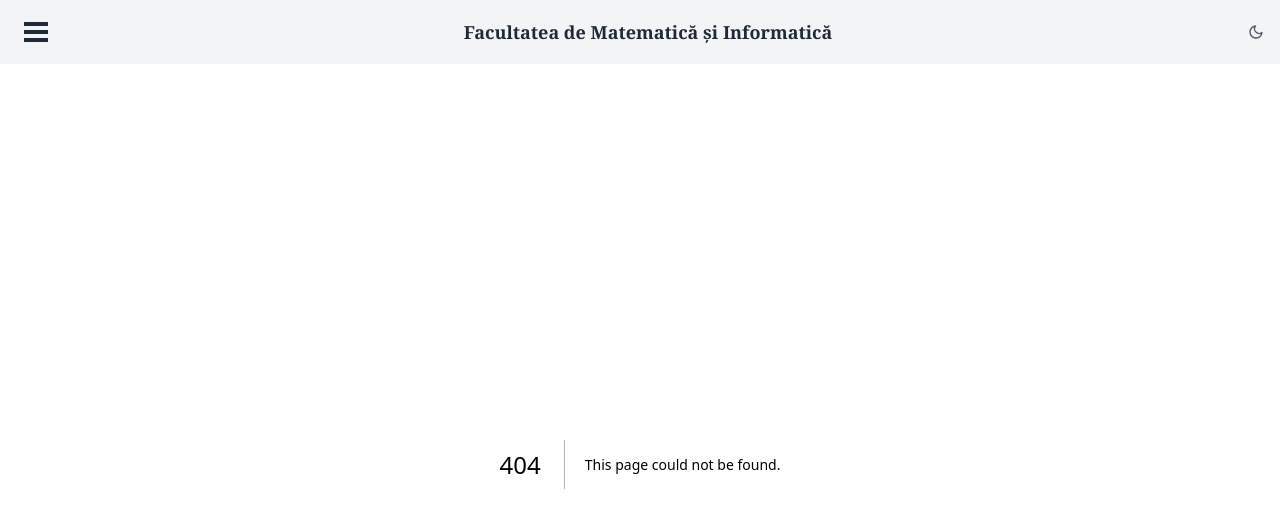
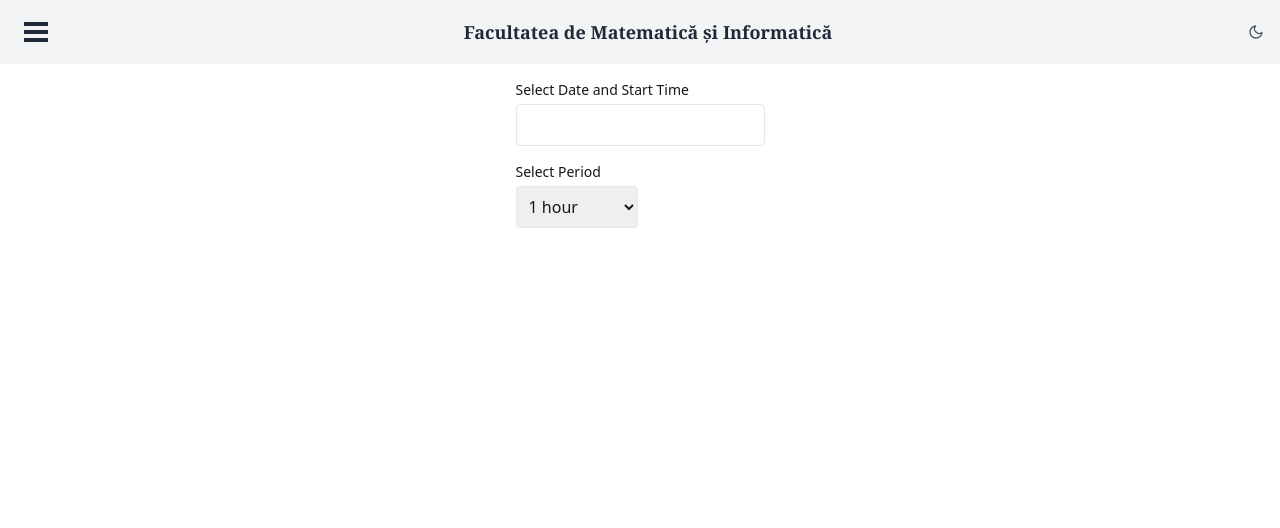
Before and after one commit to Duta-Sebastian/FMISaliReactFrontend, a Next.js app: page /verificare in a window 1280 px wide. Before the commit this address had no page. Shown: the top 528 px of the page. Built offline with nearby package versions, Linux system fonts and the light colour scheme.

Commit message:
Added availability checker + small refactoring.

```diff
--- a/package.json
+++ b/package.json
@@ -18,6 +18,7 @@
     "pdfjs-dist": "4.8.69",
     "rc-slider": "^11.1.8",
     "react": "^19.0.0",
+    "react-datepicker": "^8.0.0",
     "react-dom": "^19.0.0",
     "react-icons": "^5.4.0",
     "react-pdf": "^9.2.1",
--- a/src/app/globals.css
+++ b/src/app/globals.css
@@ -87,3 +87,7 @@ body {
     color: white !important;
   }
 }
+
+.react-datepicker__time-container .react-datepicker__time .react-datepicker__time-box ul.react-datepicker__time-list li.react-datepicker__time-list-item--disabled {
+  display: none;
+}
--- /dev/null
+++ b/src/app/verificare/page.tsx
@@ -0,0 +1,9 @@
+import VerificareSali from "@/components/VerifyRoomSchedule";
+
+export default function verificareSali () {
+    return (
+        <div>
+            <VerificareSali/>
+        </div>
+    )
+}
--- a/src/components/Calendar.tsx
+++ b/src/components/Calendar.tsx
@@ -63,9 +63,6 @@ const CalendarWithRoom: React.FC = () => {
                     plugins={[dayGridPlugin, timeGridPlugin, interactionPlugin]}
                     initialView="timeGridWeek"
                     events={events}
-                    eventDidMount={(arg) => {
-                        console.log("Event Rendered:", arg.event);
-                    }}
                     height="100%"
                     headerToolbar={{
                         left: "prev,next today",
@@ -88,7 +85,8 @@ const CalendarWithRoom: React.FC = () => {
                             {arg.event.title}
                         </div>
                     )}
-                    timeZone="UTC"
+                    timeZone="GMT+2"
+                    locale="RO-ro"
                     eventBackgroundColor="rgb(59, 130, 246)"
                     eventBorderColor="rgb(29, 78, 216)"
                     eventTextColor="white"
--- /dev/null
+++ b/src/components/DateTimeRangePicker.tsx
@@ -0,0 +1,70 @@
+"use client";
+import React, { useState } from 'react';
+import DatePicker from 'react-datepicker';
+import { ro } from 'date-fns/locale';
+import 'react-datepicker/dist/react-datepicker.css';
+import {DateRange} from "@/types/dateRange";
+
+interface DateTimePeriodPickerProps {
+    onChange: (dateRange: DateRange) => void;
+}
+
+const DateTimePeriodPicker: React.FC<DateTimePeriodPickerProps> = ({ onChange }) => {
+    const [startDateTime, setStartDateTime] = useState<Date | null>(null);
+    const [period, setPeriod] = useState(60);
+
+    const handlePeriodChange = (e:React.ChangeEvent<HTMLSelectElement>) => {
+        const selectedPeriod = parseInt(e.target.value, 10);
+        setPeriod(selectedPeriod);
+        if (!startDateTime) return;
+        const endDateTime = new Date((startDateTime as Date).getTime() + period * 60000);
+        onChange({ start: startDateTime, end: endDateTime });
+    };
+
+    const handleDateChange = (date: Date | null) => {
+        setStartDateTime(date);
+        if (!startDateTime) return;
+        const endDateTime = new Date((startDateTime as Date).getTime() + period * 60000);
+        onChange({ start: startDateTime, end: endDateTime });
+    };
+
+    const filterTimes = (time: Date) => {
+        const hours = time.getHours();
+        return hours >= 8 && hours <= 21;
+    }
+
+    return (
+        <div className="p-4 space-y-4 align-items-center flex-wrap">
+            <div>
+                <label className="block text-sm font-medium mb-1">Select Date and Start Time</label>
+                <DatePicker
+                    selected={startDateTime}
+                    onChange={handleDateChange}
+                    showTimeSelect
+                    timeFormat="HH:mm"
+                    timeIntervals={60}
+                    dateFormat="d MMMM yyyy, hh:mm"
+                    className="border p-2 rounded"
+                    filterTime={filterTimes}
+                    locale={ro}
+                />
+            </div>
+
+            <div>
+                <label className="block text-sm font-medium mb-1">Select Period</label>
+                <select
+                    value={period}
+                    onChange={handlePeriodChange}
+                    className="border p-2 rounded"
+                >
+                    <option value={30}>30 minutes</option>
+                    <option value={60}>1 hour</option>
+                    <option value={90}>1.5 hours</option>
+                    <option value={120}>2 hours</option>
+                </select>
+            </div>
+        </div>
+    );
+};
+
+export default DateTimePeriodPicker;
--- /dev/null
+++ b/src/components/RoomCard.tsx
@@ -0,0 +1,28 @@
+import React from "react";
+import {RoomCardProp} from "@/types/roomCardProp";
+
+const RoomCard: React.FC<RoomCardProp> = ({ name, type, capacity, facilities }) => {
+    return (
+        <div className="bg-white shadow-lg rounded-2xl p-4 w-80 border border-gray-200">
+            <h2 className="text-xl font-semibold text-gray-800">{name}</h2>
+            <p className="text-sm text-gray-600">{type}</p>
+
+            <div className="mt-3">
+                <p className="text-gray-700 font-medium">
+                    Capacity: <span className="font-semibold">{capacity} people</span>
+                </p>
+            </div>
+
+            <div className="mt-3">
+                <h3 className="text-gray-700 font-medium">Facilities:</h3>
+                <ul className="list-disc list-inside text-gray-600 text-sm">
+                    {facilities.map((facility, index) => (
+                        <li key={index}>{facility}</li>
+                    ))}
+                </ul>
+            </div>
+        </div>
+    );
+};
+
+export default RoomCard;
--- /dev/null
+++ b/src/components/RoomCardTable.tsx
@@ -0,0 +1,35 @@
+import React from "react";
+import RoomCard from "./RoomCard";
+
+interface Room {
+    name: string;
+    type: string;
+    capacity: number;
+    facilities: string[];
+}
+
+interface RoomTableProps {
+    rooms: Room[] | null;
+}
+
+const RoomTable: React.FC<RoomTableProps> = ({ rooms }) => {
+    return (
+        <div className="grid grid-cols-1 sm:grid-cols-2 md:grid-cols-3 lg:grid-cols-4 gap-6 p-6">
+            {rooms ? (
+                rooms.map((room, index) => (
+                    <RoomCard
+                        key={index}
+                        name={room.name}
+                        type={room.type}
+                        capacity={room.capacity}
+                        facilities={room.facilities}
+                    />
+                ))
+            ) : (
+                <div></div>
+            )}
+        </div>
+    );
+};
+
+export default RoomTable;
--- /dev/null
+++ b/src/components/VerifyRoomSchedule.tsx
@@ -0,0 +1,27 @@
+"use client";
+import DateTimeRangePicker from "@/components/DateTimeRangePicker";
+import RoomTable from "@/components/RoomCardTable";
+import {useState} from "react";
+import useFetchAvailableRooms from "@/hooks/useFetchAvailableRooms";
+import {DateRange} from "@/types/dateRange";
+
+export default function VerificareSali () {
+    const [dateRange, setDateRange] = useState<DateRange | null>(null);
+    const {availableRooms} = useFetchAvailableRooms(dateRange);
+
+    const hello = (newDateRange: DateRange) => {
+        setDateRange(newDateRange);
+    }
+    return (
+        <div>
+            <div className="flex items-center justify-center w-full">
+                <DateTimeRangePicker
+                    onChange={hello}
+                />
+            </div>
+            <div className="flex justify-center items-center">
+                <RoomTable rooms={availableRooms} />
+            </div>
+        </div>
+    )
+}
--- /dev/null
+++ b/src/hooks/useFetchAvailableRooms.ts
@@ -0,0 +1,41 @@
+import {useEffect, useState} from "react";
+import {RoomCardProp} from "@/types/roomCardProp";
+import {DateRange} from "@/types/dateRange";
+import {transformFacilitiesToNL} from "@/utils/facilitiesNameTransform";
+
+const useFetchAvailableRooms = (dateRange: DateRange | null) => {
+    const [availableRooms, setAvailableRooms] = useState<RoomCardProp[] | null>(null);
+
+    useEffect(() => {
+        const fetchAvailableRooms = async () => {
+            if (!dateRange) return;
+            try {
+                console.log(dateRange);
+                const response = await fetch(`https://localhost:7057/api/schedule/` +
+                    `availableRoomsOnDate?startDate=${dateRange.start.toISOString()}` +
+                    `&endDate=${dateRange.end.toISOString()}`)
+                if (!response.ok) {
+                    throw new Error(`Failed to fetch available rooms.`);
+                }
+                const data = await response.json();
+                const availableRooms: RoomCardProp[] = data.map((room: RoomCardProp) => ({
+                    name: room.name,
+                    type: room.type,
+                    capacity: room.capacity,
+                    facilities: room.facilities?.length ? transformFacilitiesToNL(room.facilities) : ['No facilities available']
+                }));
+
+                setAvailableRooms(availableRooms);
+            }
+            catch {
+                console.error("Failed to fetch available rooms.");
+                setAvailableRooms([]);
+            }
+        }
+        fetchAvailableRooms();
+    },[dateRange]);
+
+    return {availableRooms};
+}
+
+export default useFetchAvailableRooms;
--- a/src/hooks/useFetchRoomSchedule.ts
+++ b/src/hooks/useFetchRoomSchedule.ts
@@ -22,7 +22,6 @@ const useFetchRoomSchedule = (roomName : string | null) => {
                     start: event.start.toLocaleString(),
                     end: event.end.toLocaleString()
                 }));
-                console.log("Schedule events", events);
                 setScheduleEvents(events);
             }
             catch {
--- /dev/null
+++ b/src/types/dateRange.ts
@@ -0,0 +1,4 @@
+export interface DateRange {
+    start: Date;
+    end: Date;
+}
--- /dev/null
+++ b/src/types/roomCardProp.ts
@@ -0,0 +1,6 @@
+export interface RoomCardProp {
+    name: string;
+    type: string;
+    capacity: number;
+    facilities: Array<string>;
+}
```
Also changed, not shown: 1 other file (tests, documents, lock files or other folders).
